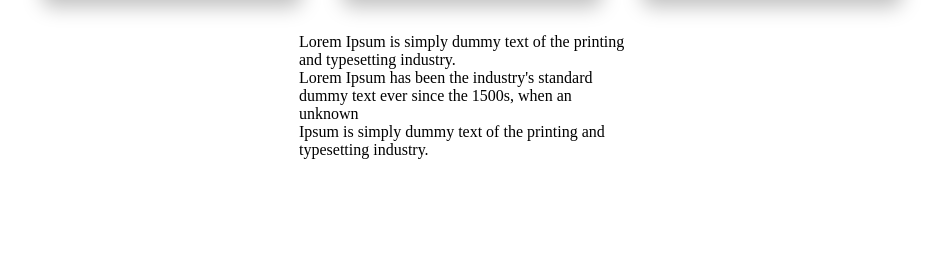
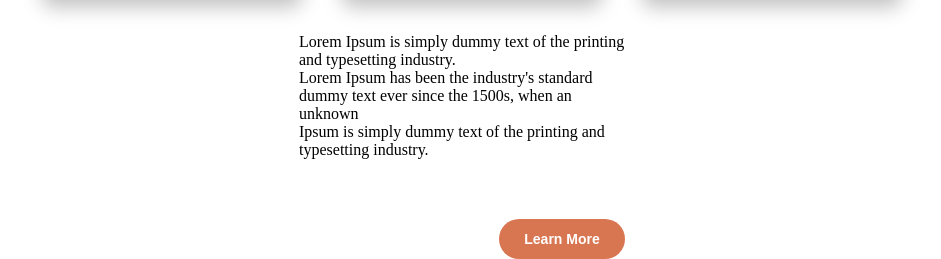
Before and after one commit to sungminjung066-lang/landing, a plain HTML site: page index.html in a window 1280 px wide. Shown: the part 1703-1962 px from the top of the page, without its empty margins (178-1119 px from the left). Before the commit the page ends 1922 px from the top, so only its background shows below. Drawn offline with Linux system fonts and the light colour scheme.

Commit message:
learn more 버튼 추가

```diff
--- a/index.html
+++ b/index.html
@@ -132,5 +132,10 @@
         Ipsum is simply dummy text of the printing and typesetting industry.
       </p>
     </div>
+
+    <!--Learn More 버튼-->
+    <div class="learn_more_btn">
+      <button class="learn_more"><strong>Learn More</strong></button>
+    </div>
   </body>
 </html>
--- a/styles.css
+++ b/styles.css
@@ -162,3 +162,20 @@ div.text_container_three {
 p.text_seven {
   text-align: left;
 }
+
+/*Learn More 버튼*/
+div.learn_more_btn {
+  width: 326px;
+  text-align: right;
+  margin: auto;
+}
+
+button.learn_more {
+  width: 126px;
+  height: 40px;
+  font-size: 14px;
+  color: #ffff;
+  border: none;
+  border-radius: 20px;
+  background-color: var(--text-center);
+}
```
